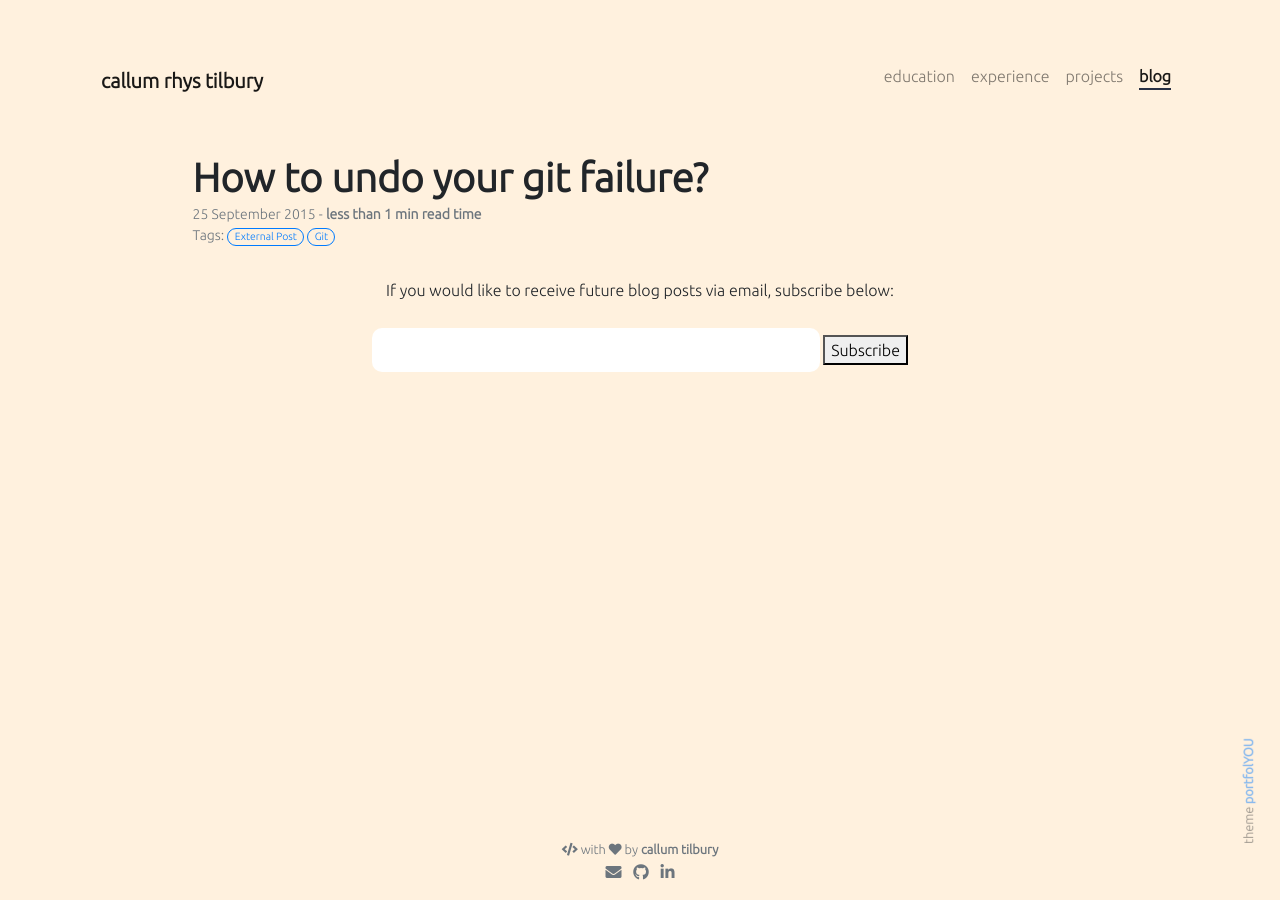
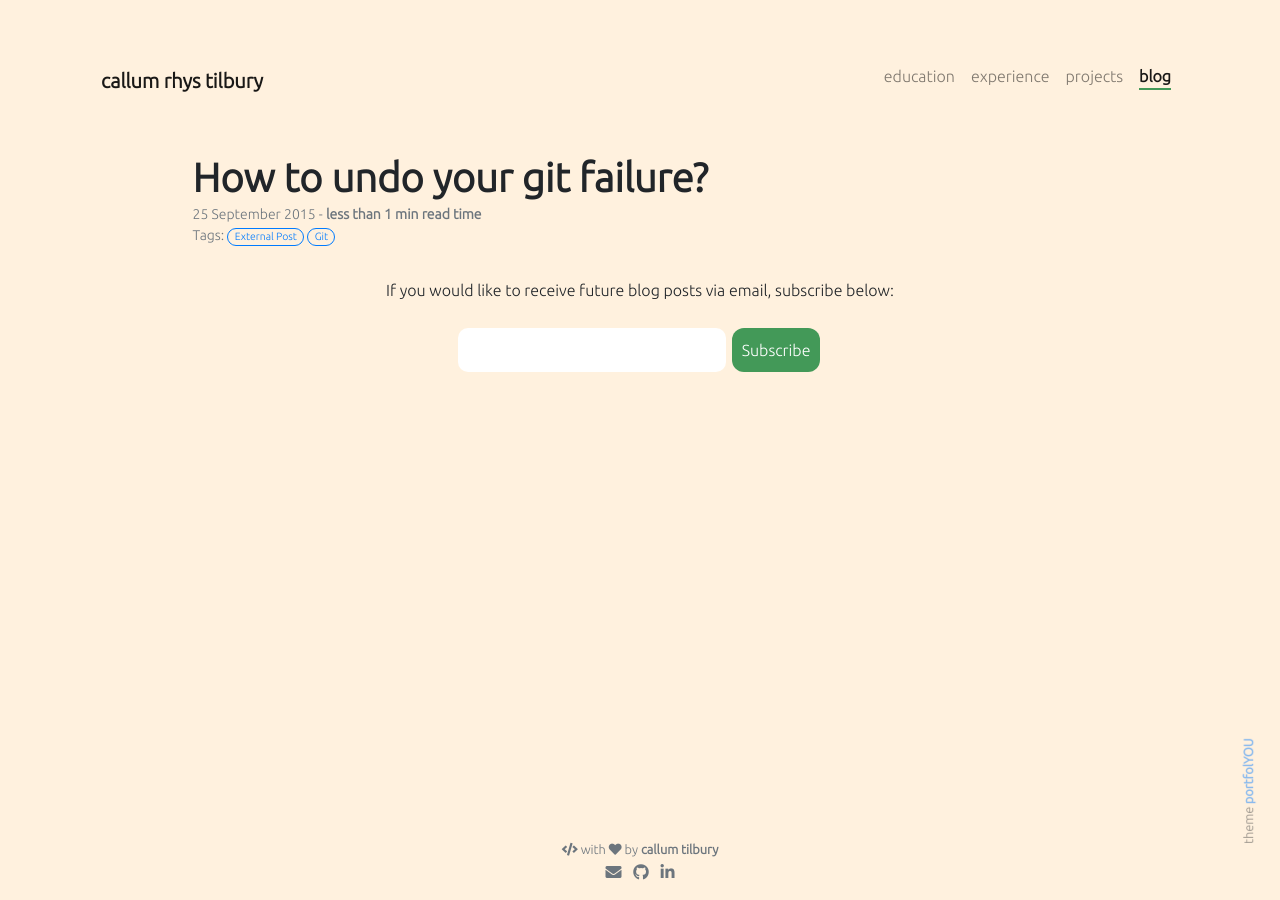
Before and after one commit to callumtilbury/callumtilbury.github.io, a Jekyll site: the page built from _posts/2015-09-25-how-to-undo-your-git-failure.md, in a window 1280 px wide. Built offline with Jekyll 4.4.1, drawn with Linux system fonts in a browser that asks for light colours; nearby versions of some CDN libraries; our own code applies the rules of GitHub Pages for plain Markdown files.

Commit message:
Improved button design, removed search bar.

```diff
--- a/assets/css/style.css
+++ b/assets/css/style.css
@@ -289,23 +289,22 @@ input[type="text"], input[type="password"] {
   padding: 10px;
   border-width: 0px;
   border-style: solid;
-  width: 50%;
+  width: 30%;
   border-radius: 10px 10px 10px 10px;
 }
 
-input[type="submit"],
-p.button a, a.button {
-    position: relative;
-    margin: 5px 0;
-    border-style: solid;
-    border-width: 1px;
-    -moz-border-radius: 5px;
-    -webkit-border-radius: 5px;
-    border-radius: 5px;
-    padding: 3px 6px;
-    font-size: 14px;
-    line-height: 1;
-}
+button {
+  background-color: #439958;
+  border: none;
+  color: white;
+  padding: 10px;
+  text-align: center;
+  text-decoration: none;
+  display: inline-block;
+  font-size: 16px;
+  margin: 4px 2px;
+  border-radius: 12px;
+  }
 
 .badge { font-weight: 500; }
 
@@ -592,7 +591,7 @@ p.button a, a.button {
 .timeline-body .timeline-item .content .date { margin-top: -5px; margin-bottom: 15px; color: #6c757d; }
 
 /* Add your custom style here */
-.link-after, .nav-link::after, .navbar-brand::after, .nav-item.active::after { content: ""; display: block; height: 0.15em; background: #283044; }
+.link-after, .nav-link::after, .navbar-brand::after, .nav-item.active::after { content: ""; display: block; height: 0.15em; background: #439958; }
 
 
 .music_widget_center {
--- a/pages/blog.html
+++ b/pages/blog.html
@@ -5,5 +5,5 @@ weight: 4
 permalink: /blog/
 ---
 
-{% include blog/search.html %}
 {% include blog/index.html %}
+{% include subscribe.html %}
```
Also changed, not shown: 3 other files.
